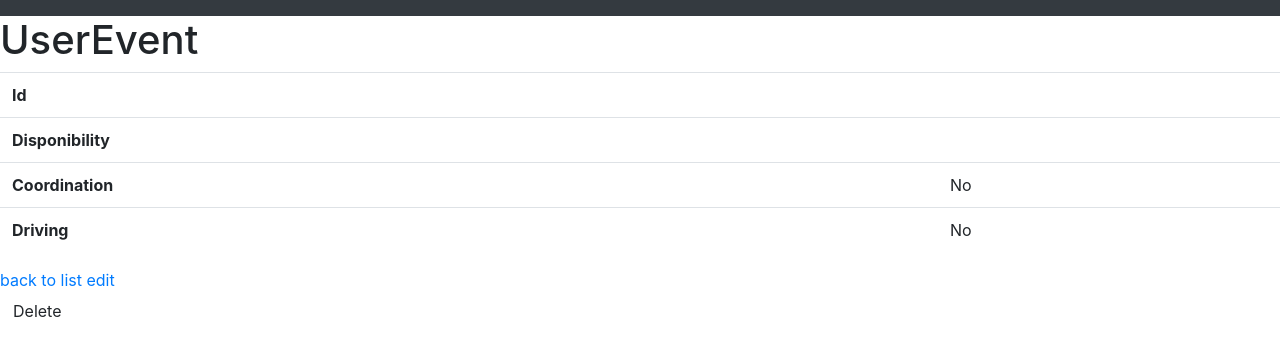
After one commit to okami315/Fichame, a Symfony app: template templates/user_event/show.html.twig in a window 1280 px wide. The commit adds this page. Shown: the top 356 px of the page. Run offline with Twig, Linux system fonts and the light colour scheme; the template is opened without the code that fills it, so the values that code supplies are empty; some libraries are stand-ins or nearby versions.

Commit message:
Creacion de UserEvent y disponibilidad

```diff
--- a/templates/event/index.html.twig
+++ b/templates/event/index.html.twig
@@ -36,6 +36,7 @@
 					<p class="card-text">Fecha fin
 						<b>{{ event.endDate|date('d-m-Y') }}</b>
 					</p>
+						<a href="{{ path('app_user_event_disponibilidad', {'id': event.id}) }}">disponibilidad</a>
 					{# Resto del contenido del evento #}
 				</div>
 			</div>
--- /dev/null
+++ b/templates/user_event/_delete_form.html.twig
@@ -0,0 +1,4 @@
+<form method="post" action="{{ path('app_user_event_delete', {'id': user_event.id}) }}" onsubmit="return confirm('Are you sure you want to delete this item?');">
+    <input type="hidden" name="_token" value="{{ csrf_token('delete' ~ user_event.id) }}">
+    <button class="btn">Delete</button>
+</form>
--- /dev/null
+++ b/templates/user_event/_form.html.twig
@@ -0,0 +1,4 @@
+{{ form_start(form) }}
+    {{ form_widget(form) }}
+    <button class="btn">{{ button_label|default('Save') }}</button>
+{{ form_end(form) }}
--- /dev/null
+++ b/templates/user_event/show.html.twig
@@ -0,0 +1,34 @@
+{% extends 'base.html.twig' %}
+
+{% block title %}UserEvent{% endblock %}
+
+{% block body %}
+    <h1>UserEvent</h1>
+
+    <table class="table">
+        <tbody>
+            <tr>
+                <th>Id</th>
+                <td>{{ user_event.id }}</td>
+            </tr>
+            <tr>
+                <th>Disponibility</th>
+                <td>{{ user_event.disponibility }}</td>
+            </tr>
+            <tr>
+                <th>Coordination</th>
+                <td>{{ user_event.coordination ? 'Yes' : 'No' }}</td>
+            </tr>
+            <tr>
+                <th>Driving</th>
+                <td>{{ user_event.driving ? 'Yes' : 'No' }}</td>
+            </tr>
+        </tbody>
+    </table>
+
+    <a href="{{ path('app_user_event_index') }}">back to list</a>
+
+    <a href="{{ path('app_user_event_edit', {'id': user_event.id}) }}">edit</a>
+
+    {{ include('user_event/_delete_form.html.twig') }}
+{% endblock %}
```
Also changed, not shown: templates/user_event/edit.html.twig (added, +13 -0 lines), templates/user_event/index.html.twig (added, +39 -0 lines), templates/user_event/new.html.twig (added, +11 -0 lines).
